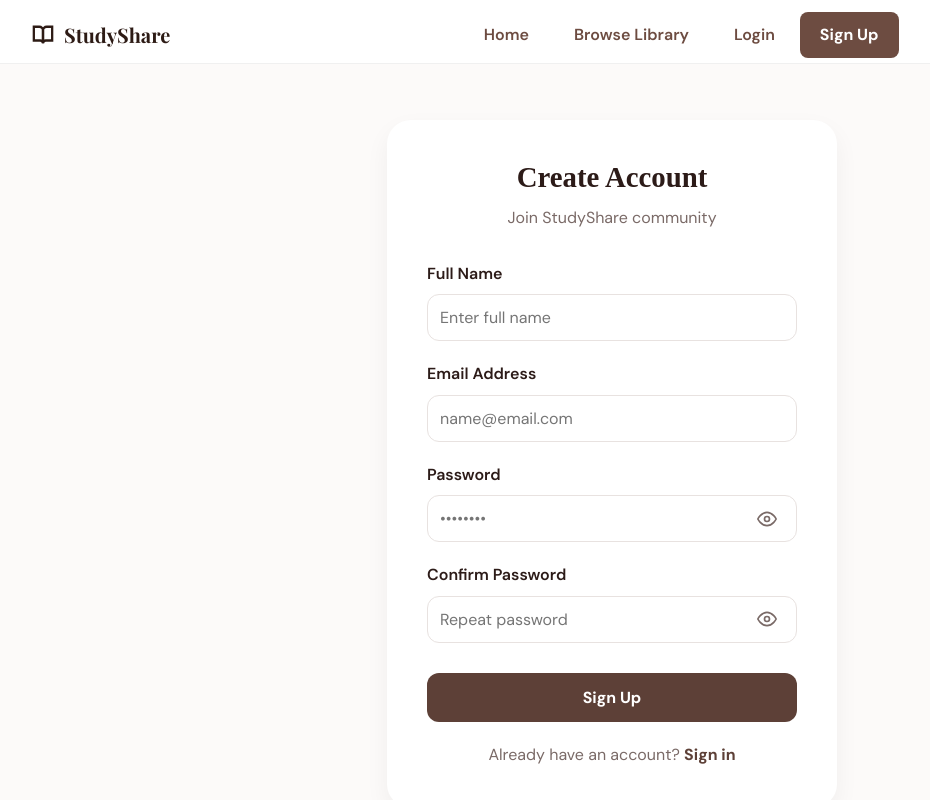
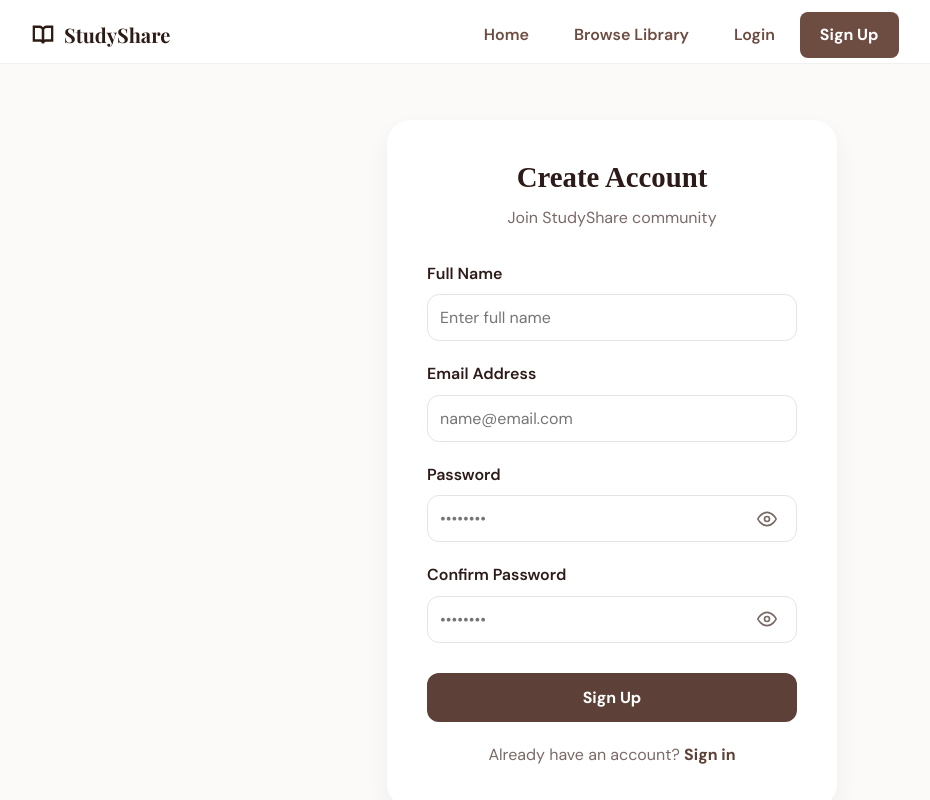
Before and after one commit to Nimish220/StudyShare, a React (Vite) app in the folder client/: page /signup in a window 1280 px wide. Shown: the top 800 px of the page, without its empty margins (28-958 px from the left). Built offline with nearby package versions, Linux system fonts and the light colour scheme.

Commit message:
placeholder updated in signup for confirm password

```diff
--- a/client/src/pages/Signup.jsx
+++ b/client/src/pages/Signup.jsx
@@ -127,7 +127,7 @@ const Signup = () => {
                             <input
                                 type={showConfirmPassword ? "text" : "password"}
                                 style={{ width: '100%', padding: '12px 45px 12px 12px', borderRadius: '12px', border: '1px solid #E8E2E0', fontSize: '16px' }}
-                                placeholder="Repeat password"
+                                placeholder="••••••••"
                                 value={formData.confirmPassword}
                                 onChange={(e) => setFormData({...formData, confirmPassword: e.target.value})}
                                 required
```
